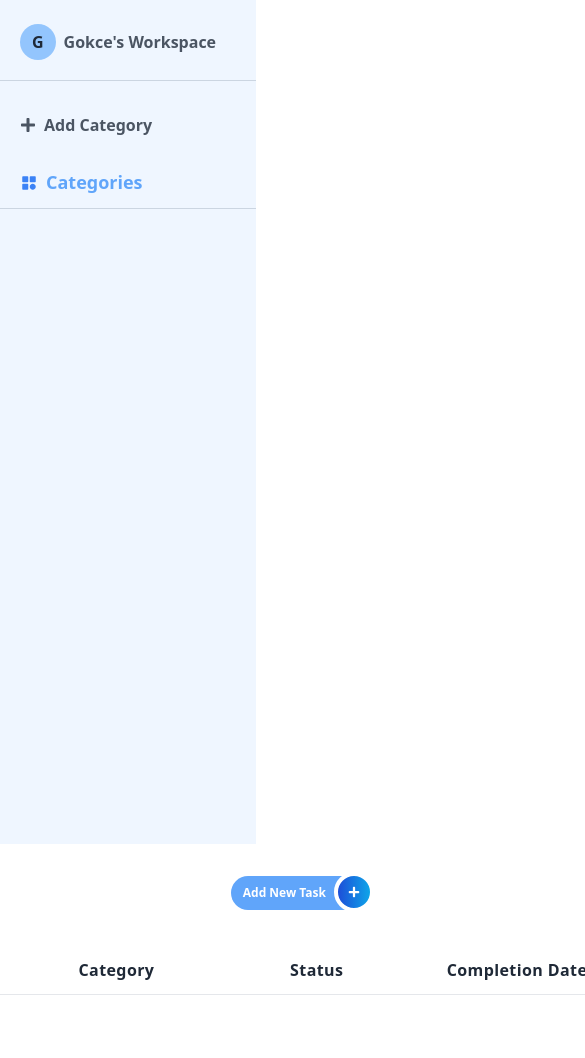
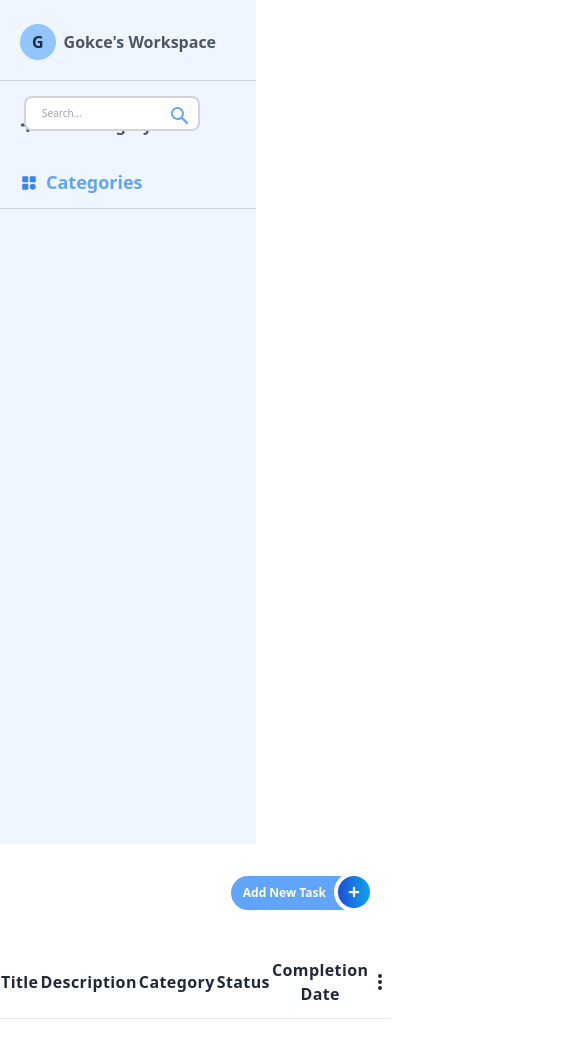
Before and after one commit to gokcetasci/task-manager, a React (Create React App) app: page / in a window 390 px wide. Shown: the top 1058 px of the page, 585 px wide, since content can reach past the window. Built offline with nearby package versions, Linux system fonts and the light colour scheme.

Commit message:
Created a search entry for the task list, and added the number of tasks to be displayed according to the screen height, added editing style and responsive design.

```diff
--- a/src/components/TaskList.js
+++ b/src/components/TaskList.js
@@ -1,5 +1,5 @@
 import React, { useState, useEffect } from "react";
-import { MdDeleteForever, MdEdit } from "react-icons/md";
+import { MdDeleteForever, MdEdit, MdSearch } from "react-icons/md";
 import { HiDotsVertical } from "react-icons/hi";
 import Select from "react-select";
 import { FcDocument } from "react-icons/fc";
@@ -8,9 +8,10 @@ import DetailTask from "./DetailTask";
 const TaskList = ({ tasks, deleteTask, editTask, updateTaskStatus }) => {
   const [currentPage, setCurrentPage] = useState(1); // Mevcut sayfa numarası
   const [totalPages, setTotalPages] = useState(1); // Toplam sayfa sayısı
-  const tasksPerPage = 6; // Sayfa başına gösterilecek task sayısı
+  const [tasksPerPage, setTasksPerPage] = useState(6); // Sayfa başına gösterilecek task sayısı
   const [showDetail, setShowDetail] = useState(false); // Detayın gösterilip gösterilmeyeceğini tutan state
   const [selectedTask, setSelectedTask] = useState(null); // Gösterilen taskin bilgisi
+  const [searchTerm, setSearchTerm] = useState(""); // Arama inputu
 
   // React Select için seçeneklerin listesi
   const statusOptions = [
@@ -80,10 +81,15 @@ const TaskList = ({ tasks, deleteTask, editTask, updateTaskStatus }) => {
     }
   }, [tasks, currentPage, tasksPerPage]); // tasks, currentPage ve tasksPerPage değiştiğinde useEffect'i tetikle
 
-  // Sayfadaki görevleri belirle
   const indexOfLastTask = currentPage * tasksPerPage; // Son taskin index'i
+
   const indexOfFirstTask = indexOfLastTask - tasksPerPage; // İlk taskin index'i
-  const currentTasks = tasks.slice(indexOfFirstTask, indexOfLastTask); // Mevcut sayfadaki taskleri al
+
+  const currentTasks = tasks
+    .filter((task) =>
+      task.title.toLowerCase().includes(searchTerm.toLowerCase())
+    )
+    .slice(indexOfFirstTask, indexOfLastTask); // Arama işlemi burada gerçekleşiyor
 
   useEffect(() => {
     // İlk yüklendiğinde mevcut sayfa numarasını 1 olarak ayarla
@@ -102,22 +108,60 @@ const TaskList = ({ tasks, deleteTask, editTask, updateTaskStatus }) => {
     setSelectedTask(null);
   };
 
+  useEffect(() => {
+    // Ekran yüksekliğine bağlı olarak sayfa başına gösterilecek görev sayısını güncelleyen fonksiyon
+    const updateTasksPerPageHeight = () => {
+      const height = window.innerHeight;
+      if (height > 1500) {
+        setTasksPerPage(20); // Ekran yüksekliği 1500 pikselden büyükse 20 görev göster
+      } else if (height > 1200) {
+        setTasksPerPage(16); // Ekran yüksekliği 1200 pikselden büyükse 16 görev göster
+      } else if (height > 800) {
+        setTasksPerPage(9); // Ekran yüksekliği 800 pikselden büyükse 9 görev göster
+      } else {
+        setTasksPerPage(6); // Ekran yüksekliği 800 pikselden küçükse 6 görev göster
+      }
+    };
+
+    updateTasksPerPageHeight(); // İlk yüklemede fonksiyonu çağır
+    window.addEventListener("resize", updateTasksPerPageHeight); // Ekran boyutu değişikliklerini dinle ve fonksiyonu çağır
+    return () => window.removeEventListener("resize", updateTasksPerPageHeight); // Bileşen temizlendiğinde event listener'ı kaldır
+  }, []);
+
   return (
-    <div id="tasklist">
-      <div className="h-[450px] ">
-        <table className="px-5 py-3 text-[16px] rounded-md w-[1100px]">
-          <thead className="px-5 py-3 text-gray-800 tracking-wide ">
+    <div id="tasklist" className="flex flex-col w-screen md:w-auto">
+      <div className="flex absolute top-24 md:top-14 text-[10px] lg:text-[16px] ml-6 md:ml-0">
+        <div className="relative">
+          <input
+            type="text"
+            placeholder="Search..."
+            value={searchTerm}
+            onChange={(e) => setSearchTerm(e.target.value)}
+            className="p-2 pl-4 mb-4 sm:w-[250px] rounded-lg border-2 border-gray-300 outline-none hover:border-blue-400 transition-all duration-500 ease-in-out transform"
+          />
+          <MdSearch className="absolute top-2 right-2 w-6 h-6 text-blue-400" />
+        </div>
+      </div>
+      <div className="">
+        <table className="px-5 py-3 text-[16px] rounded-md w-full md:w-[600px] lg:w-[800px] xl:w-[1100px] text-[10px] md:text-[12px] xl:text-[16px] overflow-auto md:overflow-scroll">
+          <thead className="md:px-5 py-3 text-gray-800 tracking-wide ">
             <tr className="border-b border-gray-200 font-bold">
-              <th className="px-5 py-3 text-center max-w-[100px]">Title</th>
-              <th className="px-5 py-3 text-center max-w-[100px]">
+              <th className="md:px-5 py-3 text-center xl:max-w-[100px]">
+                Title
+              </th>
+              <th className="md:px-5 py-3 text-center xl:max-w-[100px]">
                 Description
               </th>
-              <th className="px-5 py-3 text-center max-w-[100px]">Category</th>
-              <th className="px-5 py-3 text-center max-w-[100px]">Status</th>
-              <th className="px-5 py-3 text-center max-w-[100px]">
+              <th className="md:px-5 py-3 text-center xl:max-w-[100px]">
+                Category
+              </th>
+              <th className="md:px-5 py-3 text-center lg:max-w-[100px]">
+                Status
+              </th>
+              <th className="md:px-5 py-3 text-center xl:max-w-[100px]">
                 Completion Date
               </th>
-              <th className="px-5 py-3 text-center max-w-[100px]">
+              <th className="md:px-5 py-3 text-center xl:max-w-[100px]">
                 <div className="flex items-center justify-center">
                   <HiDotsVertical className="w-5 h-5" />
                 </div>
@@ -134,16 +178,16 @@ const TaskList = ({ tasks, deleteTask, editTask, updateTaskStatus }) => {
                     : ""
                 }`}
               >
-                <td className="px-5 py-3 text-center max-w-[100px] text-blue-400 font-bold text-ellipsis overflow-hidden ">
+                <td className="md:px-5 py-3 text-center xl:max-w-[100px] text-blue-400 font-bold text-ellipsis overflow-hidden ">
                   {task.title}
                 </td>
-                <td className="px-5 py-3 text-center max-w-[100px] text-ellipsis overflow-hidden ">
+                <td className="md:px-5 py-3 text-center xl:max-w-[100px] text-ellipsis overflow-hidden ">
                   {task.description}
                 </td>
-                <td className="px-5 py-3 text-center max-w-[100px]">
+                <td className="md:px-5 py-3 text-center xl:max-w-[100px]">
                   {task.category ? task.category : "-"}
                 </td>
-                <td className="px-5 py-3 text-center max-w-[100px]">
+                <td className="md:px-5 py-3 text-center xl:max-w-[100px]">
                   <Select
                     value={
                       statusOptions.find(
@@ -155,25 +199,25 @@ const TaskList = ({ tasks, deleteTask, editTask, updateTaskStatus }) => {
                     }
                     options={statusOptions}
                     styles={customStyles}
-                    className="w-[150px]"
+                    className="max-w-[150px]"
                   />
                 </td>
-                <td className="px-5 py-3 text-center max-w-[100px]">
+                <td className="md:px-5 py-3 text-center w-[40px] xl:max-w-[100px]">
                   {task.status === "Completed"
                     ? new Date(task.completionDate).toLocaleDateString()
                     : "-"}
                 </td>
-                <td className="px-5 py-3 text-center max-w-[100px]">
+                <td className="md:px-5 py-3 text-center xl:max-w-[100px]">
                   <div className="flex flex-row gap-2 items-center justify-center">
                     <button onClick={() => openDetail(task)}>
-                      <FcDocument className="fill-blue-500 w-6 h-6 hover:scale-110 transition-all duration-500 ease-in-out transform" />
+                      <FcDocument className="fill-blue-500 lg:w-6 lg:h-6 hover:scale-110 transition-all duration-500 ease-in-out transform" />
                     </button>
 
                     <button onClick={() => editTask(task)}>
-                      <MdEdit className="fill-blue-500 w-6 h-6 hover:scale-110 transition-all duration-500 ease-in-out transform" />
+                      <MdEdit className="fill-blue-500 lg:w-6 lg:h-6 hover:scale-110 transition-all duration-500 ease-in-out transform" />
                     </button>
                     <button onClick={() => deleteTask(task)}>
-                      <MdDeleteForever className="fill-red-500 w-6 h-6 hover:scale-110 transition-all duration-500 ease-in-out transform" />
+                      <MdDeleteForever className="fill-red-500 lg:w-6 lg:h-6 hover:scale-110 transition-all duration-500 ease-in-out transform" />
                     </button>
                   </div>
                 </td>
@@ -186,15 +230,15 @@ const TaskList = ({ tasks, deleteTask, editTask, updateTaskStatus }) => {
       {/* Sayfa Numaraları */}
       <div className="flex justify-end mt-4">
         <nav>
-          <ul className="flex list-none">
+          <ul className="flex list-none text-[10px] xl:text-[16px]">
             {[...Array(totalPages)].map((_, index) => (
               <li key={index} className="mx-1">
                 <button
                   onClick={() => paginate(index + 1)}
-                  className={`px-3 py-1 rounded-full ${
+                  className={`px-2 lg:px-3 py-1 rounded-full ${
                     currentPage === index + 1
-                      ? "bg-blue-500 text-white"
-                      : "bg-gray-200 text-gray-800"
+                      ? "bg-blue-400 text-white hover:scale-105 transition-all duration-500 ease-in-out transform "
+                      : "bg-gray-200 text-gray-800 hover:scale-105 transition-all duration-500 ease-in-out transform hover:bg-blue-200 "
                   }`}
                 >
                   {index + 1}
```
